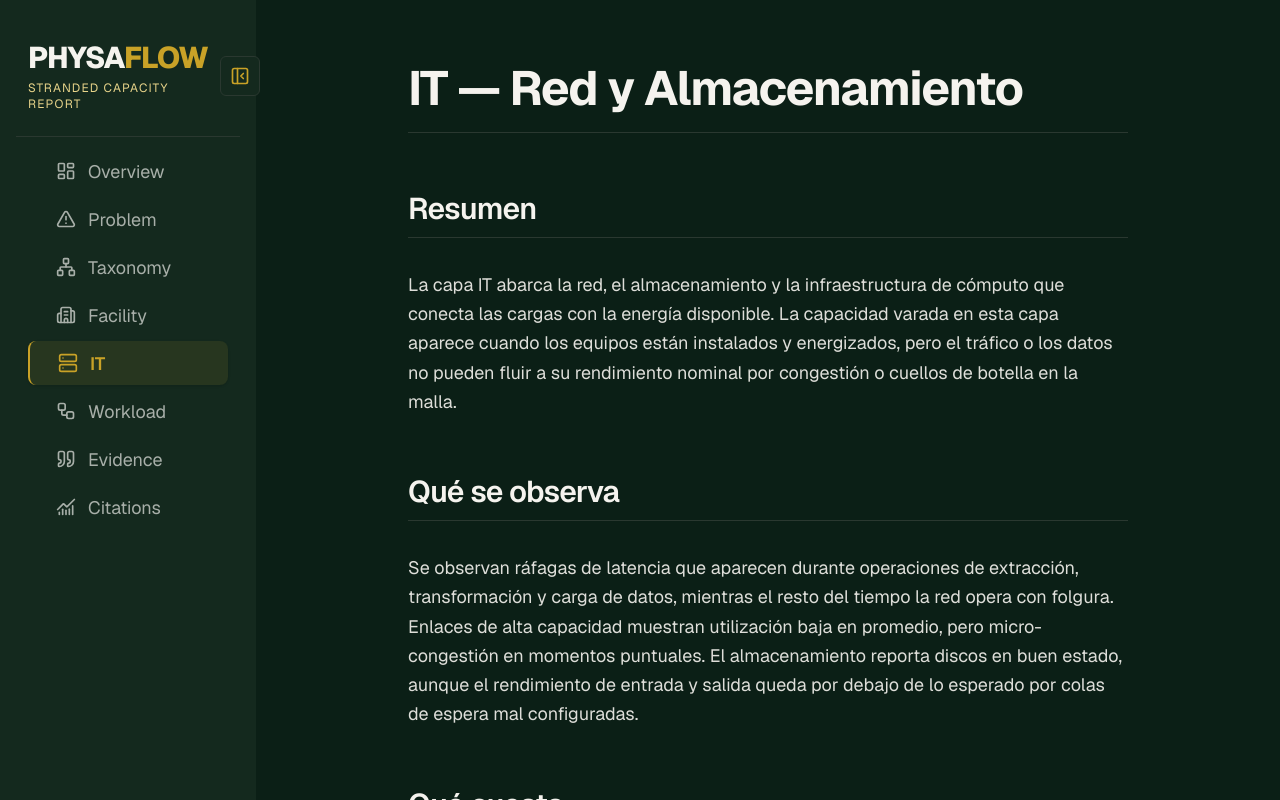
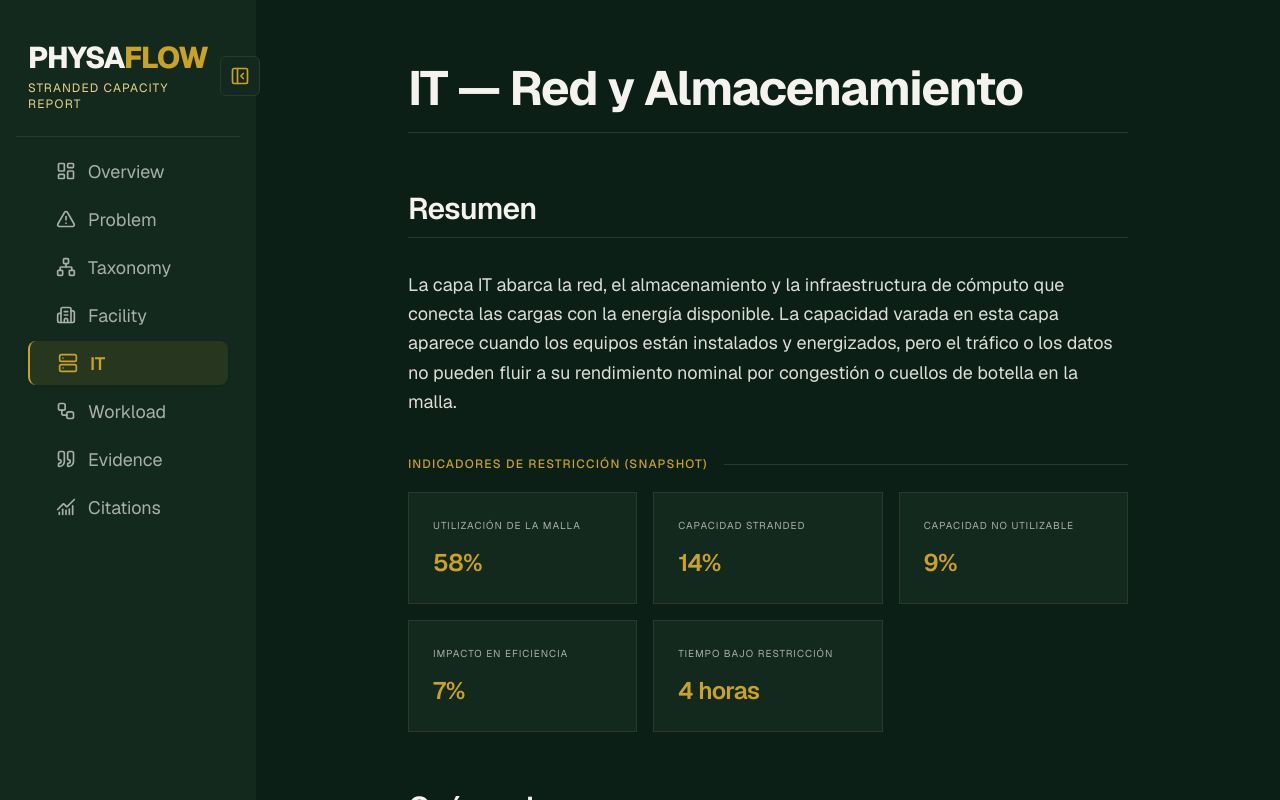
Before and after one commit to No-Country-simulation/so7-26-team-02-physaflow-public-report, a Next.js app: page /taxonomy/it in a window 1280 px wide. Built offline with nearby package versions, Linux system fonts and the light colour scheme.

Commit message:
style(it): interleave charts and indicators with text for a modern editorial layout

```diff
--- a/app/taxonomy/it/page.mdx
+++ b/app/taxonomy/it/page.mdx
@@ -8,9 +8,22 @@ import ITCapacityBreakdownChart from "../../components/charts/ITCapacityBreakdow
 
 La capa IT abarca la red, el almacenamiento y la infraestructura de cómputo que conecta las cargas con la energía disponible. La capacidad varada en esta capa aparece cuando los equipos están instalados y energizados, pero el tráfico o los datos no pueden fluir a su rendimiento nominal por congestión o cuellos de botella en la malla.
 
+<IndicatorsPanel
+  title="Indicadores de Restricción (Snapshot)"
+  items={[
+    { label: "Utilización de la malla", value: "58%" },
+    { label: "Capacidad stranded", value: "14%" },
+    { label: "Capacidad no utilizable", value: "9%" },
+    { label: "Impacto en eficiencia", value: "7%" },
+    { label: "Tiempo bajo restricción", value: "4 horas" },
+  ]}
+/>
+
 ## Qué se observa
 
 Se observan ráfagas de latencia que aparecen durante operaciones de extracción, transformación y carga de datos, mientras el resto del tiempo la red opera con folgura. Enlaces de alta capacidad muestran utilización baja en promedio, pero micro-congestión en momentos puntuales. El almacenamiento reporta discos en buen estado, aunque el rendimiento de entrada y salida queda por debajo de lo esperado por colas de espera mal configuradas.
+
+<ITNetworkLatencyChart />
 
 ## Qué cuesta
 
@@ -20,19 +33,6 @@ Cada servidor conectado pero subutilizado representa capacidad de cómputo pagad
 
 El dimensionamiento de la red y del almacenamiento se define por picos teóricos y no por el perfil real de las cargas. Los protocolos de control de congestión se comportan mal ante ráfagas cortas, las colas por nodo no se ajustan al volumen de datos y el tamaño de trama no se aprovecha en todos los enlaces. Cada decisión es razonable en forma aislada, pero la combinación deja capacidad de cómputo esperando datos.
 
-<IndicatorsPanel
-  title="Indicadores"
-  items={[
-    { label: "Utilización de la malla", value: "58%" },
-    { label: "Capacidad stranded", value: "14%" },
-    { label: "Capacidad no utilizable", value: "9%" },
-    { label: "Impacto en eficiencia", value: "7%" },
-    { label: "Tiempo bajo restricción", value: "4 horas" },
-  ]}
-/>
-
-<ITNetworkLatencyChart />
-
 <ITCapacityBreakdownChart />
 
 > Illustrative data — not based on measured PhysaFlow results.
```
